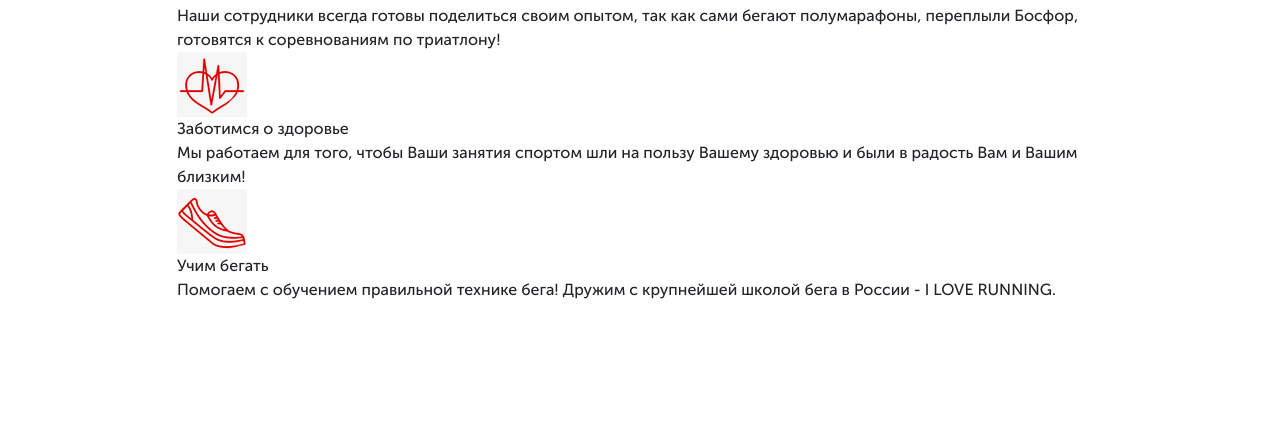
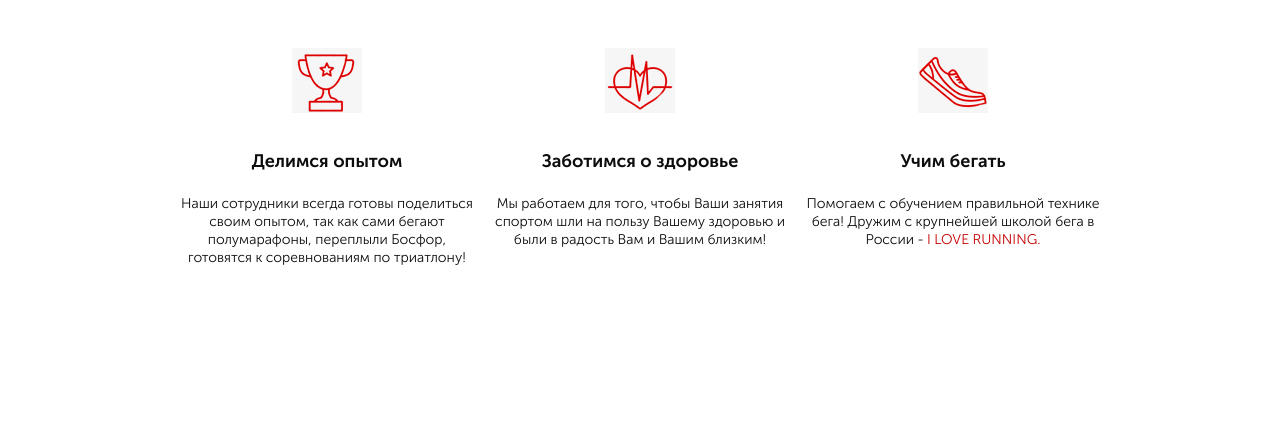
Before and after one commit to sluev-andrey/project_puls, a website: page src/index.html in a window 1280 px wide. Shown: the part 769-1200 px from the top of the page. Before the commit the page ends 1127 px from the top, so only its background shows below. Drawn offline with Linux system fonts and the light colour scheme.

Commit message:
benefist v2

```diff
--- a/src/index.html
+++ b/src/index.html
@@ -76,7 +76,7 @@
     <div class="benefits__icons">
       <img class="benefits__icons-img" src="images/shoe_icons.png" alt="">
       <div class="benefits__icons-title">Учим бегать</div>
-      <div class="benefits__icons-text">Помогаем с обучением правильной технике бега! Дружим с крупнейшей школой бега в России - I LOVE RUNNING.</div>
+      <div class="benefits__icons-text">Помогаем с обучением правильной технике бега! Дружим с крупнейшей школой бега в России - <a href="#">I LOVE RUNNING.</a></div>
     </div>
   </div>
   </div>
--- a/src/sass/style.scss
+++ b/src/sass/style.scss
@@ -122,7 +122,6 @@ a{
   }
 }
 
-
 .benefits{
   min-height: 473px;
   &__title{
@@ -131,5 +130,36 @@ a{
     line-height: 30px;
     text-align: center;
     color: #0D0D0D;
+    margin-top: 73px;
+  }
+  &__inner{
+    display: flex;
+    justify-content: space-between;
+    margin-top: 60px;
+  }
+  &__icons{
+    display: flex;
+    flex-direction: column;
+    align-items: center;
+    &-title{
+      margin-top: 35px;
+      width: 226px;
+      text-align: center;
+      font-weight: 700;
+      font-size: 18px;
+      color: #0D0D0D;
+    }
+    &-text{
+      width: 300px;
+      margin-top: 20px;
+      text-align: center;
+      font-weight: 300;
+      font-size: 14px;
+      line-height: 18px;
+      color: #0D0D0D;
+      a{
+        color: #C70101;
+      }
+    }
   }
 }
```
Also changed, not shown: src/css/style.min.css.
